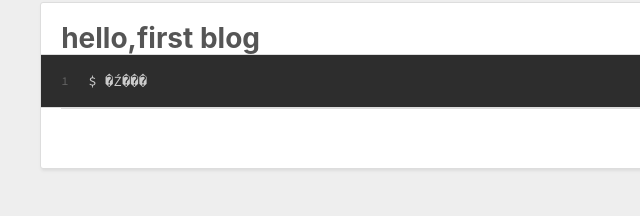
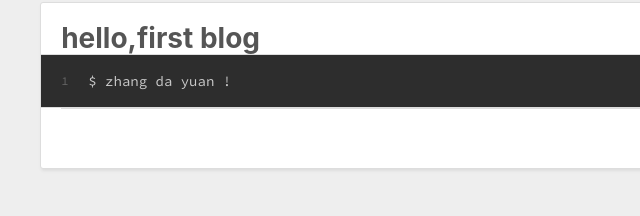
Before and after one commit to sunholdIng/sunholdIng.github.io, a plain HTML site: page 2018/07/16/hello-first-blog/index.html in a window 1280 px wide. Shown: the part 377-593 px from the top of the page, 0-640 px from the left. Drawn offline with nearby package versions, Linux system fonts and the light colour scheme.

Commit message:
Site updated: 2018-07-16 17:20:32

```diff
--- a/2018/07/16/hello-first-blog/index.html
+++ b/2018/07/16/hello-first-blog/index.html
@@ -7,17 +7,17 @@
 
   <title>hello,first blog | Hexo</title>
   <meta name="viewport" content="width=device-width, initial-scale=1, maximum-scale=1">
-  <meta name="description" content="1$ �Ź���">
+  <meta name="description" content="1$ zhang da yuan !">
 <meta property="og:type" content="article">
 <meta property="og:title" content="hello,first blog">
 <meta property="og:url" content="http://yoursite.com/2018/07/16/hello-first-blog/index.html">
 <meta property="og:site_name" content="Hexo">
-<meta property="og:description" content="1$ �Ź���">
+<meta property="og:description" content="1$ zhang da yuan !">
 <meta property="og:locale" content="default">
-<meta property="og:updated_time" content="2018-07-16T09:19:00.933Z">
+<meta property="og:updated_time" content="2018-07-16T09:20:26.278Z">
 <meta name="twitter:card" content="summary">
 <meta name="twitter:title" content="hello,first blog">
-<meta name="twitter:description" content="1$ �Ź���">
+<meta name="twitter:description" content="1$ zhang da yuan !">
 
     <link rel="alternate" href="/atom.xml" title="Hexo" type="application/atom+xml">
 
@@ -86,7 +86,7 @@
 
     <div class="article-entry" itemprop="articleBody">
 
-        <figure class="highlight bash"><table><tr><td class="gutter"><pre><span class="line">1</span><br></pre></td><td class="code"><pre><span class="line">$ �Ź���</span><br></pre></td></tr></table></figure>
+        <figure class="highlight bash"><table><tr><td class="gutter"><pre><span class="line">1</span><br></pre></td><td class="code"><pre><span class="line">$ zhang da yuan !</span><br></pre></td></tr></table></figure>
 
 
     </div>
```
Also changed, not shown: index.html (+1 -1 lines).
